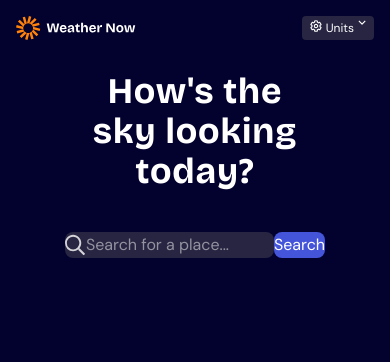
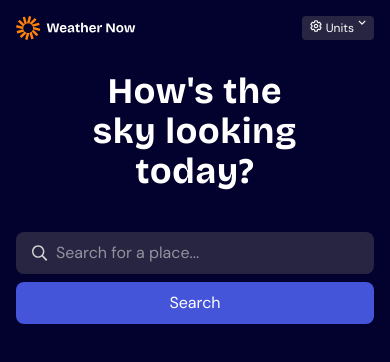
Before and after one commit to YismelR/weather-app, a React (Vite) app: page / in a window 390 px wide. Shown: the top 362 px of the page. Built offline with nearby package versions, Linux system fonts and the light colour scheme.

Commit message:
navigation responsive layout is done

```diff
--- a/src/components/Navigation.tsx
+++ b/src/components/Navigation.tsx
@@ -1,16 +1,16 @@
 import iconSearch from "../assets/images/icon-search.svg";
 export default function Navigation() {
   return (
-    <form className="flex lg:gap-4">
-      <div className="flex lg:gap-2 lg:px-4 lg:py-2 lg:min-w-96 rounded-lg bg-card-bg">
-        <img src={iconSearch} className="lg:size-4" />
+    <form className="flex flex-col md:flex-row gap-2 w-full md:w-fit">
+      <div className="flex gap-2 px-4 py-2 md:min-w-96 rounded-lg bg-card-bg">
+        <img src={iconSearch} className="size-4" />
         <input
           type="text"
           placeholder="Search for a place..."
           name="search"
         ></input>
       </div>
-      <button className="bg-Blue-500 lg:px-4 rounded-lg" type="submit">
+      <button className="bg-Blue-500 p-2 md:px-4 rounded-lg" type="submit">
         Search
       </button>
     </form>
```
